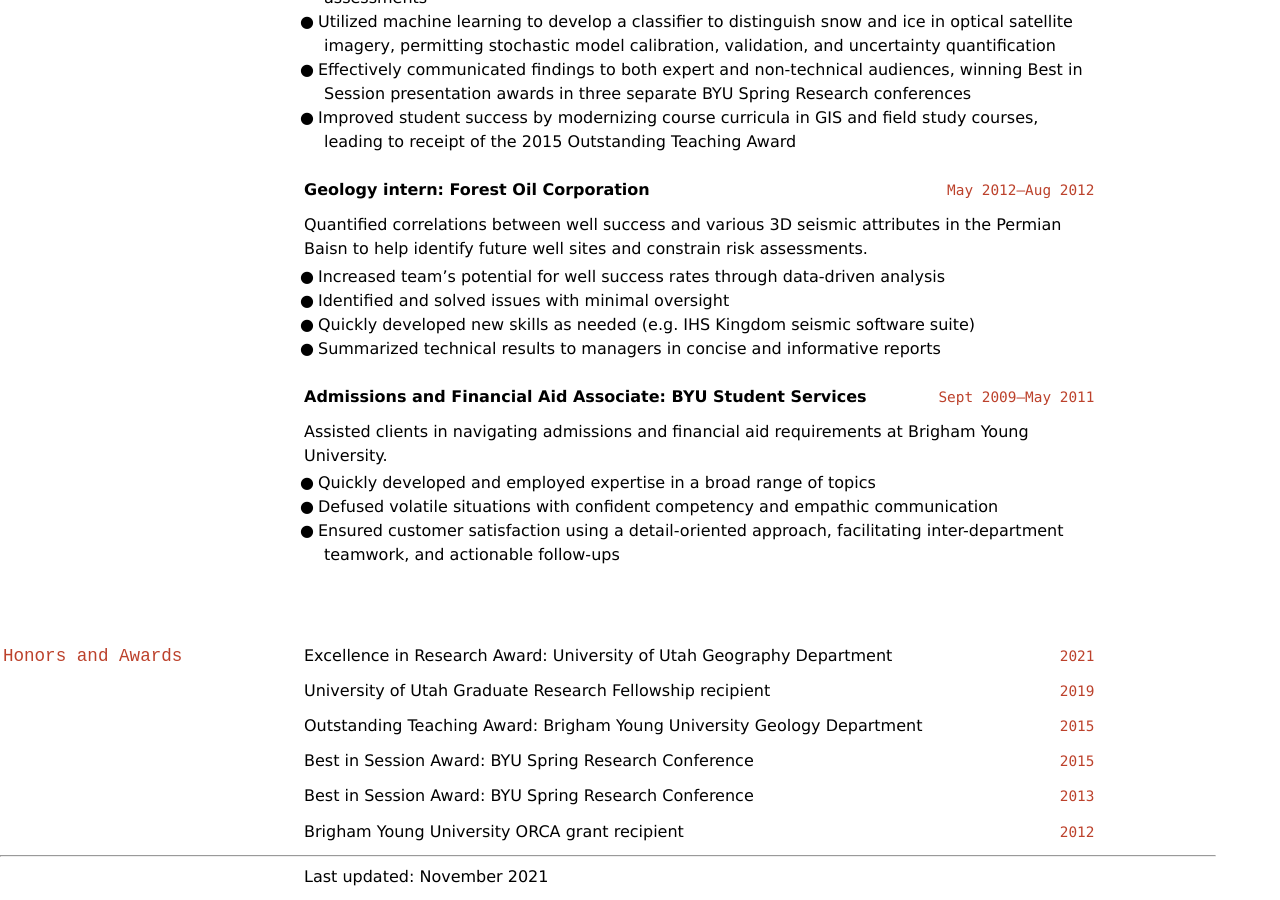
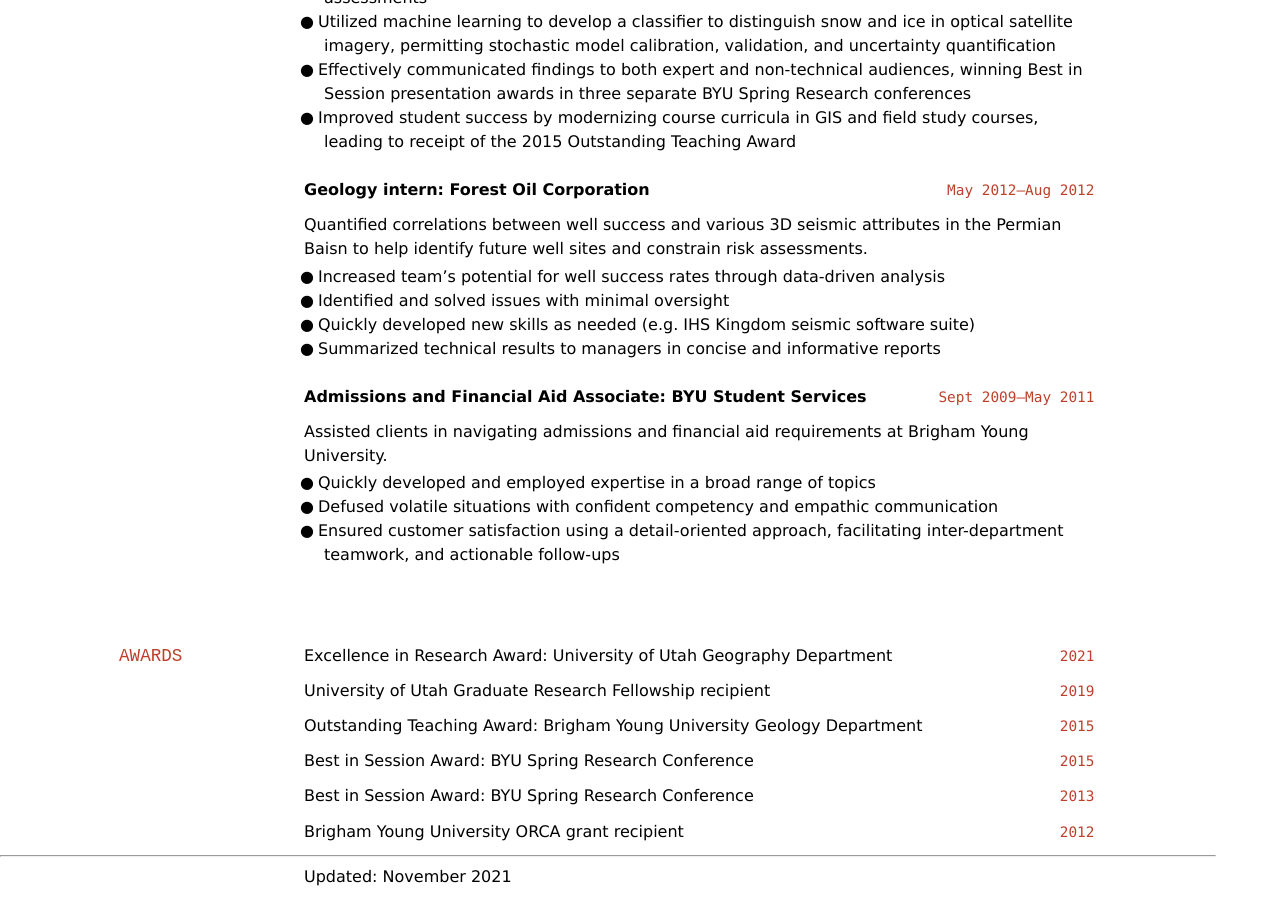
Before and after one commit to durbank/durbank.github.io, a Jekyll site: the page built from cv/resume.md, in a window 1280 px wide and 900 px high, scrolled down 1618 px. Built offline with Jekyll 4.4.1, drawn with Linux system fonts in a browser that asks for light colours.

Commit message:
Minor formatting

```diff
--- a/cv/resume.md
+++ b/cv/resume.md
@@ -91,7 +91,7 @@
 - Defused volatile situations with confident competency and empathic communication
 - Ensured customer satisfaction using a detail-oriented approach, facilitating inter-department teamwork, and actionable follow-ups
 
-## Honors and Awards
+## AWARDS
 
 `2021`
 Excellence in Research Award: University of Utah Geography Department
@@ -119,4 +119,4 @@
 
 ---
 
-Last updated: November 2021
+Updated: November 2021
```
